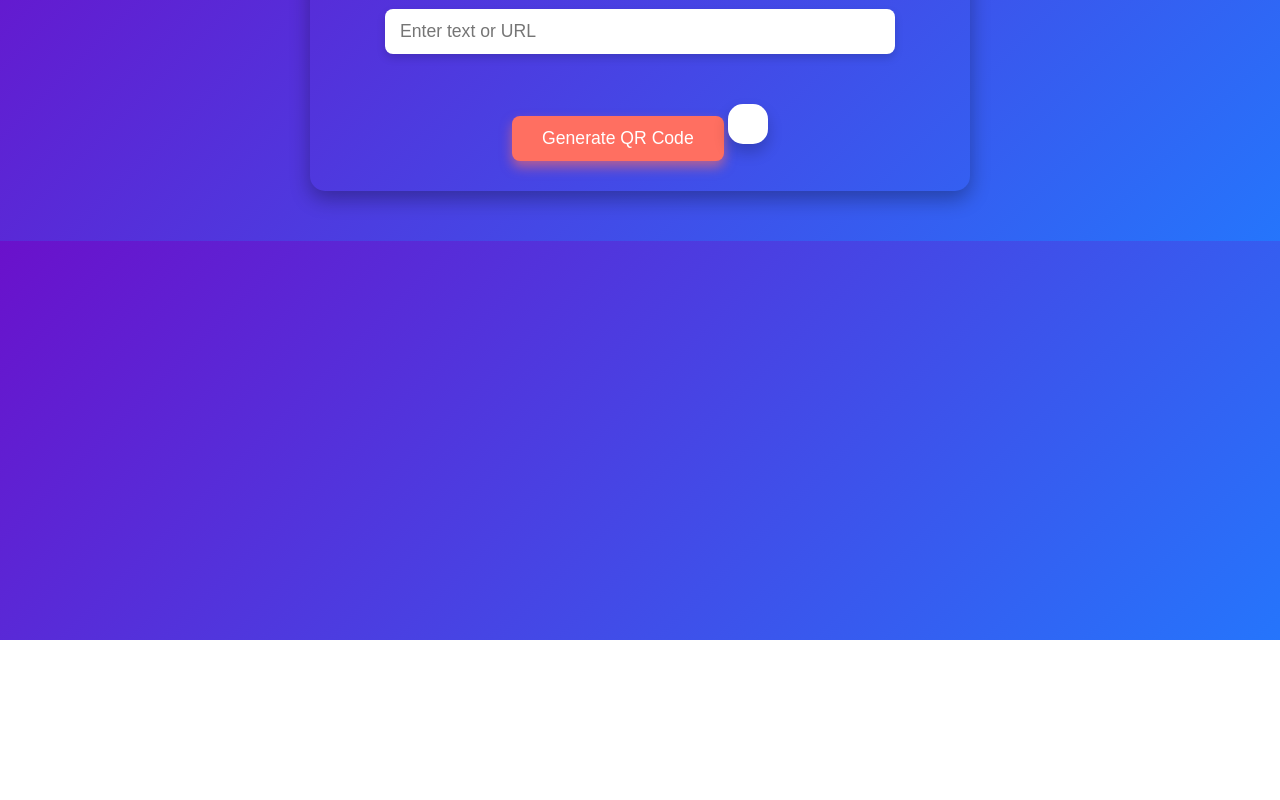
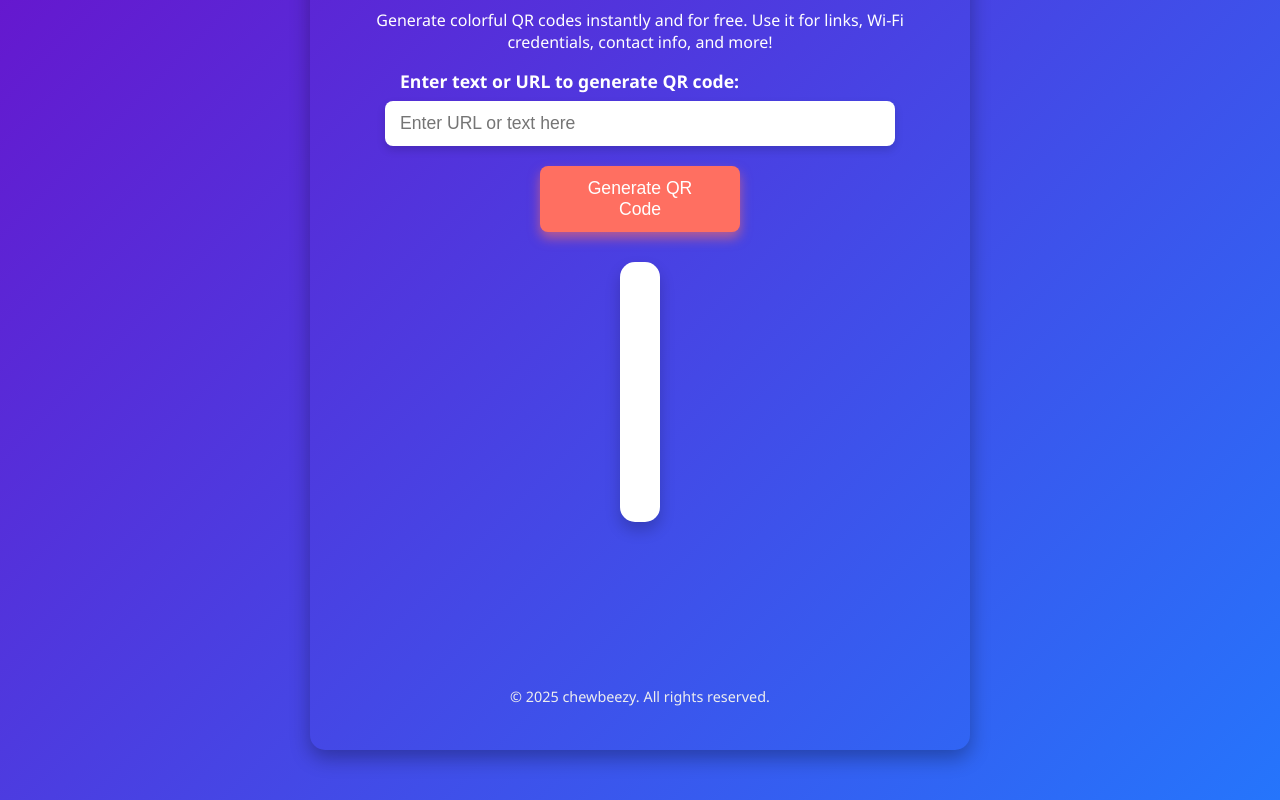
Before and after one commit to chewbeezy/QR-Code-Generator, a plain HTML site: page index.html in a window 1280 px wide. Shown: the part 160-960 px from the top of the page. Before the commit the page ends 800 px from the top, so only its background shows below. Drawn offline with Linux system fonts and the light colour scheme.

Commit message:
index.html

```diff
--- a/index.html
+++ b/index.html
@@ -3,7 +3,14 @@
 <head>
   <meta charset="UTF-8" />
   <meta name="viewport" content="width=device-width, initial-scale=1" />
-  <title>Colorful QR Code Generator</title>
+
+  <title>Colorful QR Code Generator - Free Online Tool</title>
+
+  <meta name="description" content="Generate colorful QR codes instantly with our free online QR code generator. Perfect for URLs, text, Wi-Fi credentials, and more. No signup required." />
+  <meta name="keywords" content="QR code generator, colorful QR code, free QR codes, online QR code maker, create QR code" />
+  <meta name="author" content="chewbeezy" />
+  <link rel="canonical" href="https://chewbeezy.github.io/QR-Code-Generator/" />
+
   <style>
     body {
       font-family: 'Segoe UI', Tahoma, Geneva, Verdana, sans-serif;
@@ -15,11 +22,24 @@
       padding: 30px;
       border-radius: 15px;
       box-shadow: 0 8px 20px rgba(0,0,0,0.3);
+      display: flex;
+      flex-direction: column;
+      min-height: 100vh;
     }
     h1 {
       margin-bottom: 25px;
       font-weight: 700;
       text-shadow: 1px 1px 4px rgba(0,0,0,0.4);
+    }
+    label {
+      font-weight: 600;
+      display: block;
+      margin-bottom: 8px;
+      text-align: left;
+      max-width: 480px;
+      margin-left: auto;
+      margin-right: auto;
+      font-size: 1.1rem;
     }
     input {
       width: 80%;
@@ -29,6 +49,7 @@
       border-radius: 8px;
       margin-bottom: 20px;
       box-shadow: 0 4px 8px rgba(0,0,0,0.15);
+      outline-offset: 2px;
     }
     input:focus {
       outline: none;
@@ -44,9 +65,13 @@
       cursor: pointer;
       transition: background 0.3s ease;
       box-shadow: 0 6px 12px rgba(255,111,97,0.6);
+      max-width: 200px;
+      margin: 0 auto;
     }
-    button:hover {
+    button:hover,
+    button:focus {
       background: #ff4a3d;
+      outline: none;
     }
     #qrcode {
       margin-top: 30px;
@@ -55,19 +80,40 @@
       display: inline-block;
       border-radius: 15px;
       box-shadow: 0 8px 15px rgba(0,0,0,0.2);
+      min-height: 220px; /* maintain space even before generation */
+    }
+    footer {
+      margin-top: auto;
+      font-size: 0.9em;
+      color: #eee;
+      padding-top: 20px;
     }
   </style>
 </head>
 <body>
-  <h1>Colorful QR Code Generator</h1>
-  <input id="text" type="text" placeholder="Enter text or URL" />
-  <br />
-  <button onclick="generateQRCode()">Generate QR Code</button>
-  <div id="qrcode"></div>
+  <header>
+    <h1>Colorful QR Code Generator</h1>
+    <p>Generate colorful QR codes instantly and for free. Use it for links, Wi-Fi credentials, contact info, and more!</p>
+  </header>
+
+  <main>
+    <form id="qrForm" aria-label="QR Code Generator Form" onsubmit="generateQRCode(event)">
+      <label for="text">Enter text or URL to generate QR code:</label>
+      <input type="text" id="text" name="text" placeholder="Enter URL or text here" aria-required="true" required autocomplete="off" />
+      <button type="submit">Generate QR Code</button>
+    </form>
+
+    <div id="qrcode" aria-live="polite" aria-atomic="true" aria-label="Generated QR Code"></div>
+  </main>
+
+  <footer>
+    <p>© 2025 chewbeezy. All rights reserved.</p>
+  </footer>
 
   <script src="https://cdn.jsdelivr.net/npm/qrcode/build/qrcode.min.js"></script>
   <script>
-    function generateQRCode() {
+    function generateQRCode(event) {
+      event.preventDefault();
       const text = document.getElementById('text').value.trim();
       const qrDiv = document.getElementById('qrcode');
       qrDiv.innerHTML = '';
@@ -78,6 +124,7 @@
       QRCode.toCanvas(text, { width: 200 }, function (error, canvas) {
         if (error) {
           alert('Error generating QR code');
+          console.error(error);
           return;
         }
         qrDiv.appendChild(canvas);
```
